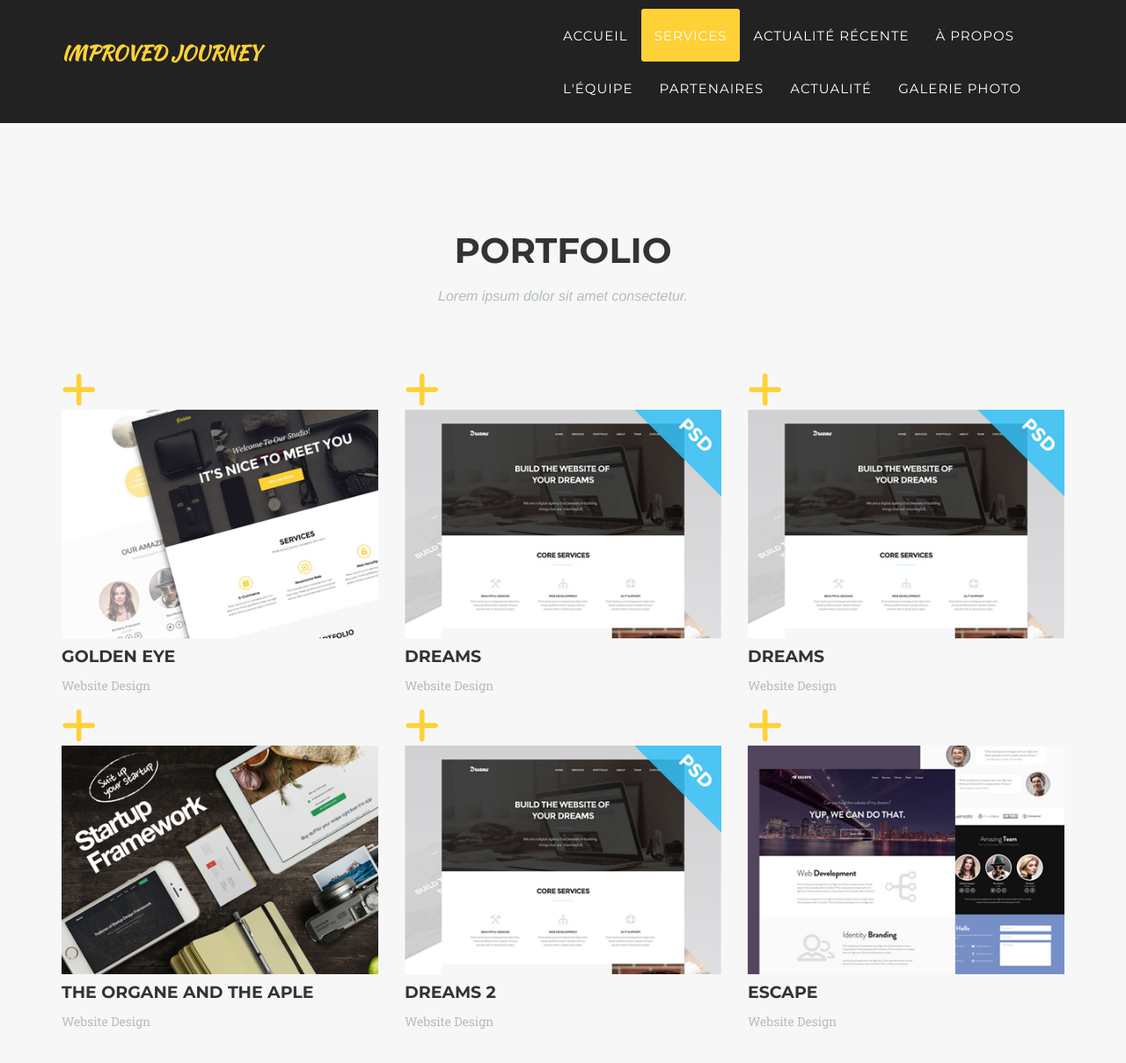
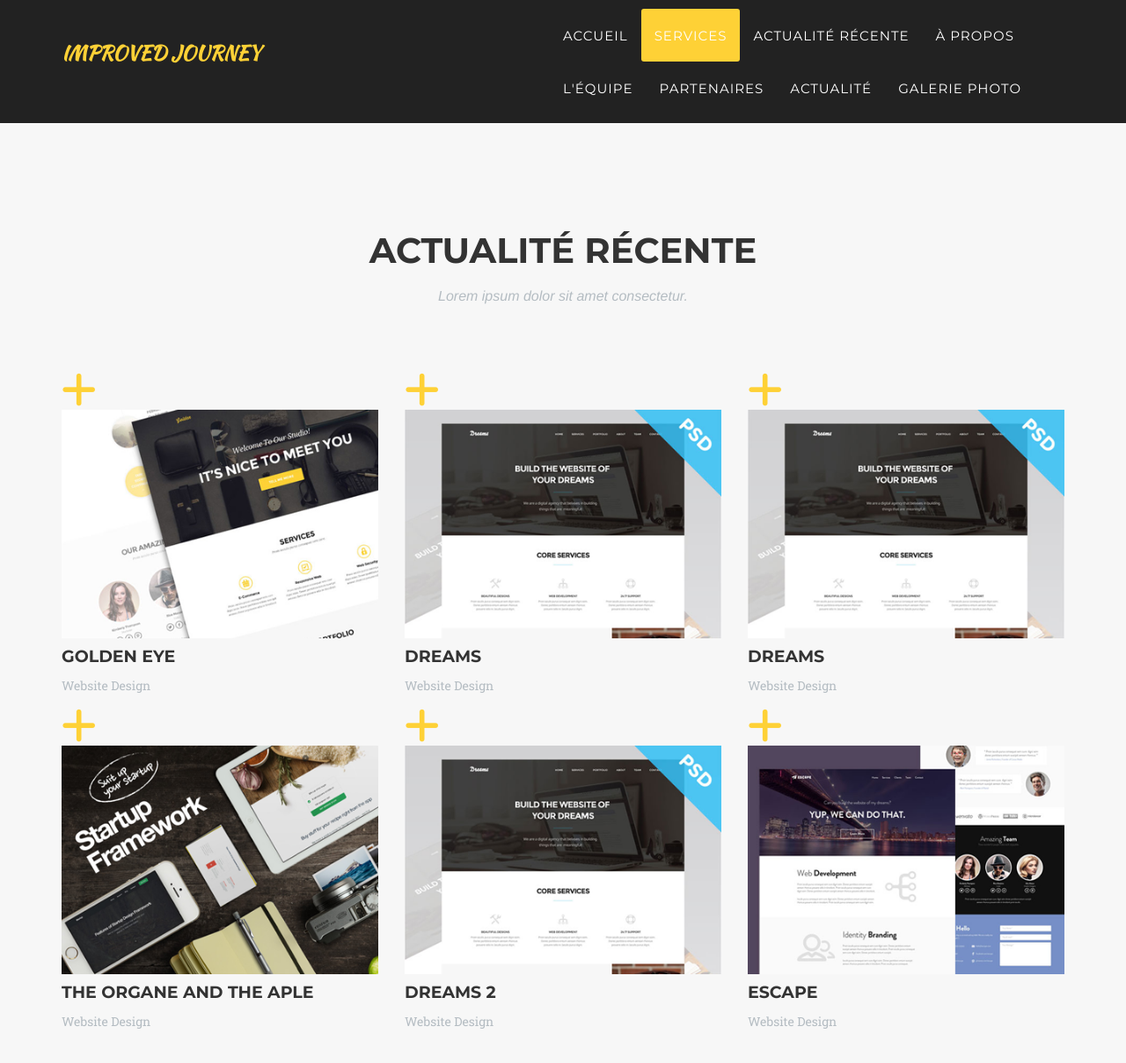
Before and after one commit to scoutscathedralevolcan/improved-journey-jekyll-test, a Jekyll site: the page built from index.html, in a window 1280 px wide and 1400 px high, scrolled down 1289 px. Shown: the top 1209 px of the window at 88% size. Built offline with Jekyll 4.4.1, drawn with Linux system fonts in a browser that asks for light colours; nearby versions of some CDN libraries; some web fonts are replaced; some of the changed text lies outside the part shown.

Commit message:
Change section name

```diff
--- a/_includes/a-propos.html
+++ b/_includes/a-propos.html
@@ -3,7 +3,7 @@
         <div class="container">
             <div class="row">
                 <div class="col-lg-12 text-center">
-                    <h2 class="section-heading">About</h2>
+                    <h2 class="section-heading">À propos</h2>
                     <h3 class="section-subheading text-muted">Lorem ipsum dolor sit amet consectetur.</h3>
                 </div>
             </div>
--- a/_includes/actualite-recente.html
+++ b/_includes/actualite-recente.html
@@ -3,7 +3,7 @@
         <div class="container">
             <div class="row">
                 <div class="col-lg-12 text-center">
-                    <h2 class="section-heading">Portfolio</h2>
+                    <h2 class="section-heading">Actualité récente</h2>
                     <h3 class="section-subheading text-muted">Lorem ipsum dolor sit amet consectetur.</h3>
                 </div>
             </div>
--- a/_includes/contact.html
+++ b/_includes/contact.html
@@ -2,7 +2,7 @@
         <div class="container">
             <div class="row">
                 <div class="col-lg-12 text-center">
-                    <h2 class="section-heading">Contact Us</h2>
+                    <h2 class="section-heading">Nous joindre</h2>
                     <h3 class="section-subheading text-muted">Lorem ipsum dolor sit amet consectetur.</h3>
                 </div>
             </div>
--- a/_includes/equipe.html
+++ b/_includes/equipe.html
@@ -3,7 +3,7 @@
         <div class="container">
             <div class="row">
                 <div class="col-lg-12 text-center">
-                    <h2 class="section-heading">Our Amazing Team</h2>
+                    <h2 class="section-heading">Notre fabuleuse équipe</h2>
                     <h3 class="section-subheading text-muted">Lorem ipsum dolor sit amet consectetur.</h3>
                 </div>
             </div>
```
